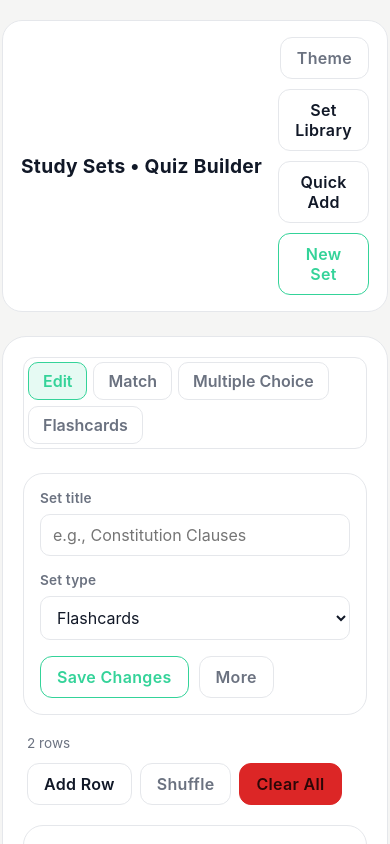
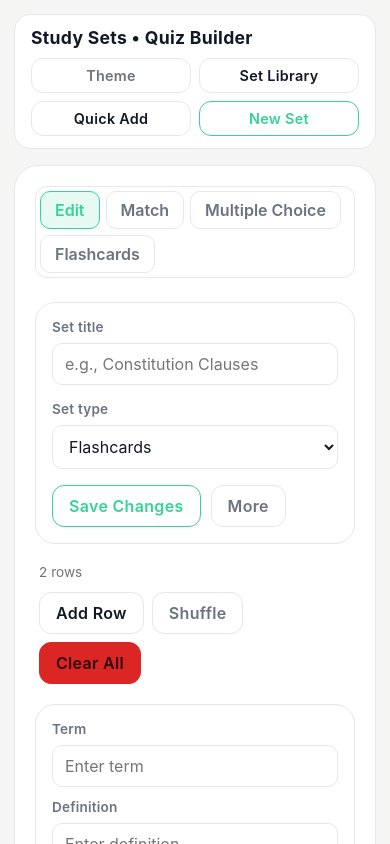
Before and after one commit to brentcrosby/quiz-website, a React (Vite) app: page / in a window 390 px wide. Shown: the top 844 px of the page. Built offline with nearby package versions, Linux system fonts and the light colour scheme.

Commit message:
mobile update

```diff
--- a/src/styles.css
+++ b/src/styles.css
@@ -220,6 +220,66 @@ button:focus-visible {
   }
 }
 
+@media (max-width: 700px) {
+  body {
+    padding: 14px;
+    justify-content: flex-start;
+  }
+
+  .app-shell {
+    gap: 16px;
+  }
+
+  .app-header {
+    flex-direction: column;
+    align-items: flex-start;
+    gap: 10px;
+    padding: 12px 16px;
+    border-radius: 16px;
+  }
+
+  .title {
+    font-size: 1.1rem;
+    white-space: normal;
+  }
+
+  .header-actions {
+    width: 100%;
+    display: grid;
+    grid-template-columns: repeat(2, minmax(0, 1fr));
+    gap: 8px;
+    justify-content: stretch;
+  }
+
+  .header-actions button {
+    padding: 8px 10px;
+    font-size: 0.9rem;
+  }
+
+  .workspace {
+    padding: 16px;
+    border-radius: 18px;
+    gap: 16px;
+  }
+
+  .workspace-panels {
+    gap: 16px;
+  }
+
+  .tabbar button {
+    padding: 6px 10px;
+  }
+
+  .edit-header {
+    padding: 12px;
+    border-radius: 16px;
+  }
+
+  .card {
+    padding: 12px;
+  }
+}
+
 .workspace {
   width: 100%;
   display: flex;
@@ -297,6 +357,13 @@ textarea {
   border-radius: 12px;
   border: 1px solid var(--border);
   background: transparent;
+  overflow-x: auto;
+  overscroll-behavior-x: contain;
+  scrollbar-width: none;
+}
+
+.tabbar::-webkit-scrollbar {
+  display: none;
 }
 
 .tabbar button {
```
